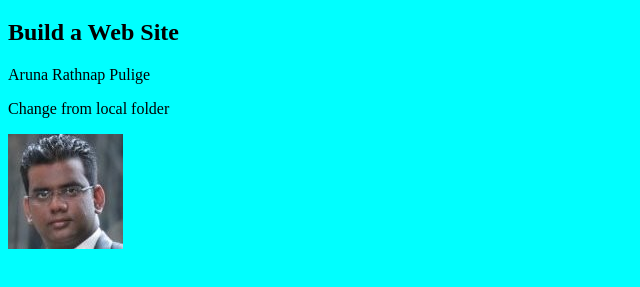
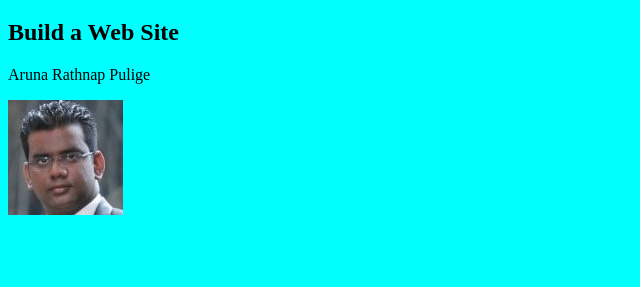
Before and after one commit to apwickrama/apwickrama.github.io, a plain HTML site: page index.html in a window 1280 px wide. Shown: the part 61-348 px from the top of the page, without its empty margins (0-640 px from the left). Drawn offline with Linux system fonts and the light colour scheme.

Commit message:
changed the body

```diff
--- a/index.html
+++ b/index.html
@@ -11,8 +11,6 @@
 	<h2>Build a Web Site</h2>
 	<p>Aruna Rathnap Pulige</p>
 
-	<p>Change from local folder</p>
-
 	<div>
 		<img src='arp.jpg' height="115">
 	</div>
```
